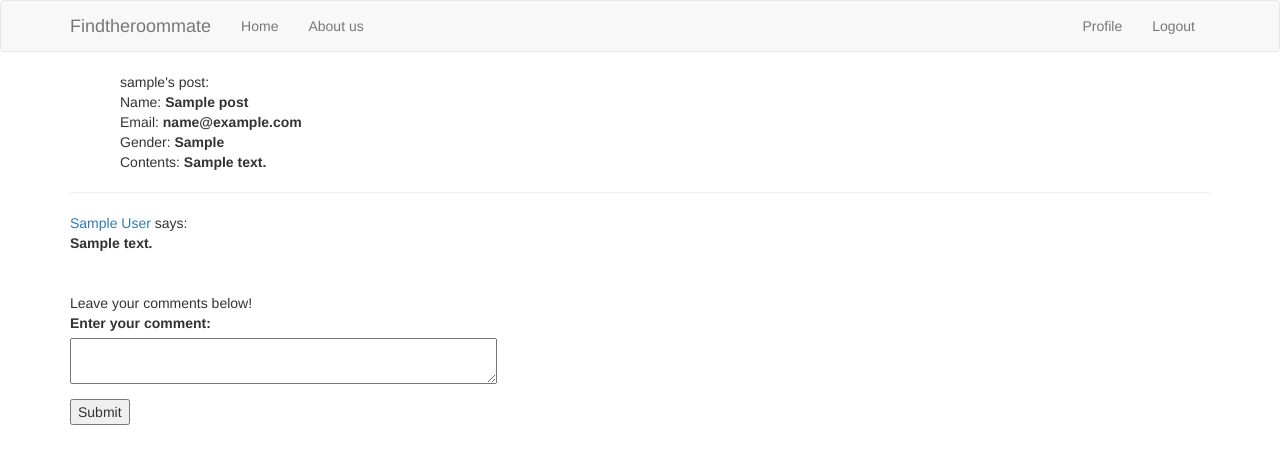
After one commit to ucsb-cs48-w19/5pm-findtheroommate, a Flask app: page /view_post/1 in a window 1280 px wide. The commit adds this page. Shown: the top 464 px of the page. Run offline with Flask 2, Linux system fonts and the light colour scheme; a user stored in the database is signed in; tables that the repository leaves empty hold one stand-in row (values such as "Sample post"); some libraries are stand-ins or nearby versions.

Commit message:
"Final of final???"

```diff
--- a/WebProject1/app/forms.py
+++ b/WebProject1/app/forms.py
@@ -14,7 +14,7 @@ class ResetPasswordRequestForm(FlaskForm):
     submit = SubmitField('Request Password Reset')
 
 class ResetPasswordForm(FlaskForm): #Used for restting password
-    password = PasswordField('Password', validators=[DataRequired()])
+    password = PasswordField('Password', validators=[DataRequired(),Length(min=6, max=35)])
     password2 = PasswordField(
         'Repeat Password', validators=[DataRequired(), EqualTo('password')])
     submit = SubmitField('Request Password Reset')
@@ -37,7 +37,7 @@ class EditPostForm(FlaskForm): #Post Page, 可能有error anyway
     name = TextAreaField('Name: ', validators=[
         DataRequired(), Length(min=1, max=40)])
     email = TextAreaField('Email: ', validators=[
-        DataRequired(), Length(min=1, max=40)])
+        DataRequired(), Email(),Length(min=1, max=40)])
     gender = TextAreaField('Gender: ', validators=[
         DataRequired(), Length(min=1, max=40)])
     body = TextAreaField('Enter your post: ', validators=[
@@ -50,18 +50,22 @@ class PostForm(FlaskForm):
     name = TextAreaField('Name: ', validators=[
         DataRequired(), Length(min=1, max=40)])
     email = TextAreaField('Email: ', validators=[
-        DataRequired(), Length(min=1, max=40)])
+        DataRequired(), Email(),Length(min=1, max=40)])
     gender = TextAreaField('Gender: ', validators=[
         DataRequired(), Length(min=1, max=40)])
     body = TextAreaField('Enter your post: ', validators=[
         DataRequired(), Length(min=1, max=240)])
     submit = SubmitField('Submit')
 
+class CommentForm(FlaskForm):
+    content = TextAreaField('Enter your comment:  ', validators=[DataRequired(), Length(min=1, max=40)])
+    submit = SubmitField('Submit')
+
 
 class RegistrationForm(FlaskForm):
     username = StringField('Username', validators=[DataRequired()])
     email = StringField('Email', validators=[DataRequired(), Email()])
-    password = PasswordField('Password', validators=[DataRequired()])
+    password = PasswordField('Password', validators=[DataRequired(),Length(min=6, max=35)])
     password2 = PasswordField(
         'Repeat Password', validators=[DataRequired(), EqualTo('password')])
     submit = SubmitField('Register')
--- a/WebProject1/app/routes.py
+++ b/WebProject1/app/routes.py
@@ -1,9 +1,9 @@
 from app import app,db
 from flask import Flask,render_template,request,flash,url_for,redirect
 from datetime import datetime
-from app.forms import LoginForm, RegistrationForm, EditProfileForm, PostForm, ResetPasswordRequestForm, ResetPasswordForm, EditPostForm
+from app.forms import LoginForm, RegistrationForm, EditProfileForm, PostForm, ResetPasswordRequestForm, ResetPasswordForm, EditPostForm, CommentForm
 from flask_login import current_user,login_user,logout_user,login_required
-from app.models import User,Post
+from app.models import User,Post, Comment
 from werkzeug.urls import url_parse
 from app.email import send_password_reset_email, send_email_confirmation_email
 
@@ -113,6 +113,10 @@ def delete_post(username,id):
     if(current_user.username != username):
         return redirect(url_for('index'))
     target = Post.query.filter_by(id=id).first_or_404()
+    comments = Comment.query.filter_by(post_id = target.id).all()
+    for comment in comments:
+        db.session.delete(comment)
+
     db.session.delete(target)
     db.session.commit()
     return redirect(url_for('user', username=current_user.username))
@@ -203,3 +207,18 @@ def email_confirmation(token):
         flash('You have confirmed your account. Thanks!', 'success')
         return redirect(url_for('login'))
     return render_template('email_confirmation.html')
+
+@app.route('/view_post/<id>', methods=['GET', 'POST'])
+@login_required
+def view_post(id):
+    posts = Post.query.filter_by(id=id).first_or_404() #要括号！！！！！
+    comments = Comment.query.filter_by(post_id = posts.id).all()
+    form = CommentForm()
+    if form.validate_on_submit():
+        comment = Comment(content=form.content.data, post=posts, author=current_user.username)
+        db.session.add(comment)
+        db.session.commit()
+        flash('Your comment is now live!')
+        return redirect(url_for('view_post', id = id))
+
+    return render_template('view_post.html', posts=posts, comments = comments, form = form)
--- a/WebProject1/app/templates/base.html
+++ b/WebProject1/app/templates/base.html
@@ -37,9 +37,7 @@
         </div>
     </div>
 </nav>
-{% endblock %}
 
-{% block content %}
 <div class="container">
     {% with messages = get_flashed_messages() %}
     {% if messages %}
@@ -49,6 +47,11 @@
     {% endif %}
     {% endwith %}
 
+    {% endblock %}
+
+    {% block content %}
+
+
     {# application content needs to be provided in the app_content block #}
     {% block app_content %}{% endblock %}
 </div>
--- a/WebProject1/app/templates/edit_posts.html
+++ b/WebProject1/app/templates/edit_posts.html
@@ -8,21 +8,21 @@
     {{ form.hidden_tag() }}
     <p>
         {{ form.name.label }}<br>
-        {{ form.name(cols=50, rows=1) }}<br> <!--Size-->
+        {{ form.name(cols=50, rows=1) }}<br> <br /><!--Size-->
         {% for error in form.name.errors %}
         <span style="color: blueviolet;">[{{ error }}]</span>
         {% endfor %}
     </p>
     <p>
         {{ form.email.label }}<br>
-        {{ form.email(cols=50, rows=1) }}<br> <!--Size-->
+        {{ form.email(cols=50, rows=1) }}<br> <br /><!--Size-->
         {% for error in form.email.errors %}
         <span style="color: red;">[{{ error }}]</span>
         {% endfor %}
     </p>
     <p>
         {{ form.gender.label }}<br>
-        {{ form.gender(cols=50, rows=1) }}<br> <!--Size-->
+        {{ form.gender(cols=50, rows=1) }}<br> <br /><!--Size-->
         {% for error in form.gender.errors %}
         <span style="color: red;">[{{ error }}]</span>
         {% endfor %}
--- a/WebProject1/app/templates/user.html
+++ b/WebProject1/app/templates/user.html
@@ -4,7 +4,6 @@
 {{content}}
 <table>
     <tr valign="top">
-        <td><img src="{{ user.avatar(44) }}"></td>
         <td>
             <h1>User: {{ user.username }}</h1>
             {% if user.about_me %}<p>{{ user.about_me }}</p>{% endif %}
--- /dev/null
+++ b/WebProject1/app/templates/view_post.html
@@ -0,0 +1,35 @@
+<!DOCTYPE html>
+{% extends "base.html" %}
+{% block content %}
+
+<p style="margin-left:50px;margin-right:40px">
+    {{ posts.author.username }}'s post: <br />
+    Name: <b>{{ posts.name }}</b> <br /> <!--<br /> New line-->
+    Email: <b>{{ posts.email }}</b> <br />
+    Gender: <b>{{ posts.gender }}</b> <br />
+    Contents: <b>{{ posts.body }}</b>
+
+</p>
+
+<hr>
+    {% for comment in comments %}
+          <a href="{{ url_for('user', username=comment.author) }}">{{ comment.author }} </a> says:<br />
+          <b>{{ comment.content }}</b> <br />
+    {% endfor %}
+
+<br />
+<br />
+Leave your comments below!
+
+<form action="" method="post">
+    {{ form.hidden_tag() }}
+    <p>
+        {{ form.content.label }}<br>
+        {{ form.content(cols=50, rows=2) }}<br> <!--Size-->
+        {% for error in form.content.errors %}
+        <span style="color: red;">[{{ error }}]</span>
+        {% endfor %}
+    </p>
+    <p>{{ form.submit() }}</p> <!--Submit button-->
+</form>
+{% endblock %}
```
Also changed, not shown: WebProject1/app/models.py (+11 -1 lines), WebProject1/app/templates/_post.html (+7 -4 lines), WebProject1/app/templates/index.html (+7 -5 lines), WebProject1/app/templates/make_posts.html (+25 -7 lines). Lines whose indentation alone changed are shown as unchanged.
